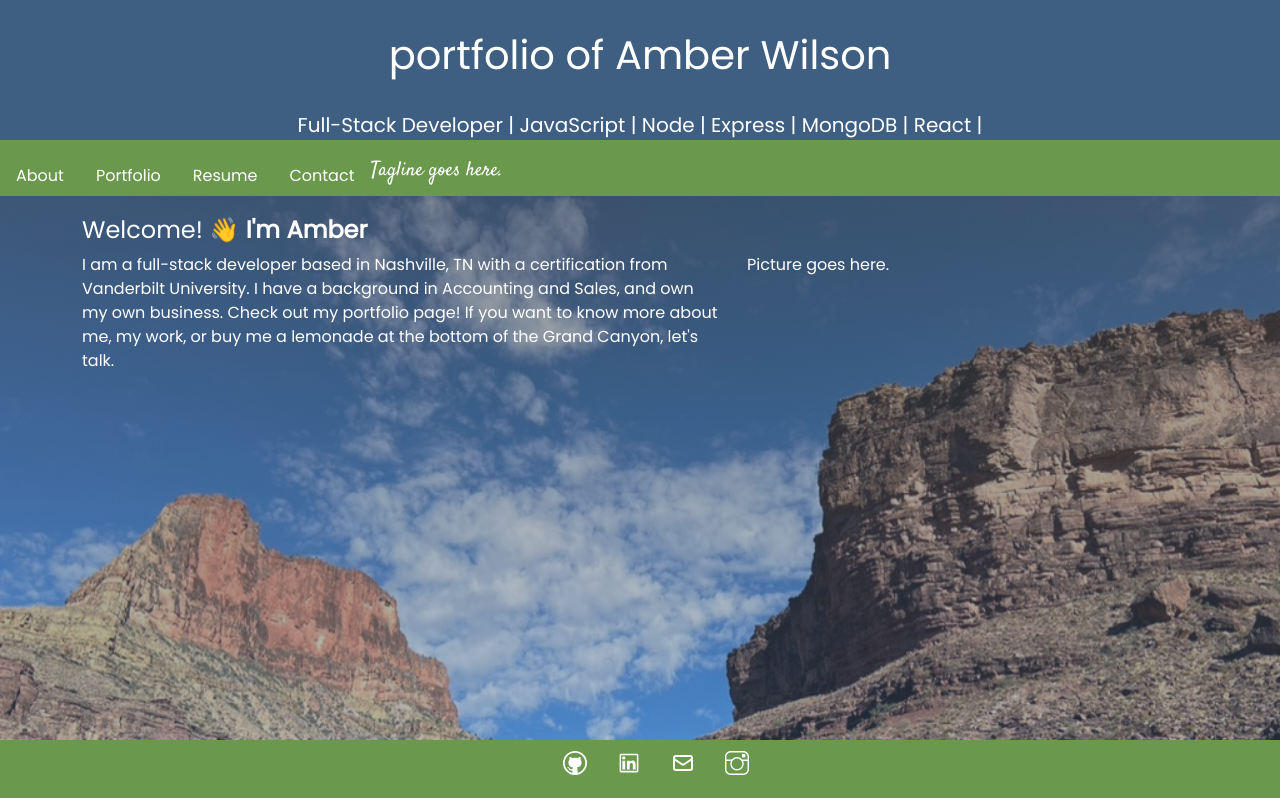
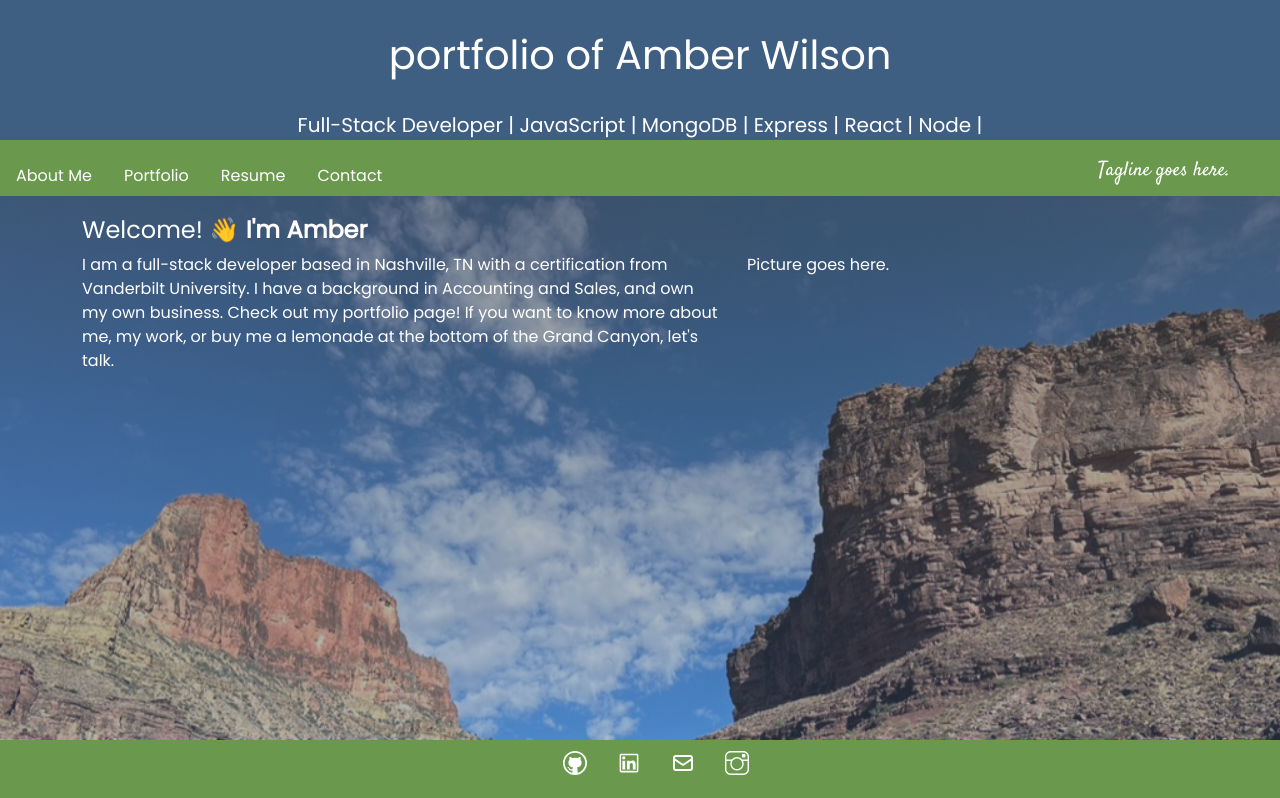
Before and after one commit to awil414/Portfolio, a React (Create React App) app: page / in a window 1280 px wide. Shown: the top 798 px of the page. Built offline with nearby package versions, Linux system fonts and the light colour scheme.

Commit message:
adding css to highlight portfolio sections upon hover

```diff
--- a/src/components/Header/Header.js
+++ b/src/components/Header/Header.js
@@ -38,7 +38,7 @@ function Header({setCurrentPage}) {
             <div style={styles.headerStyle} className='header'>
                 <span>
                     <h2 style={styles.headingStyle}>portfolio of Amber Wilson</h2>
-                    <p style={styles.skillsStyle}>Full-Stack Developer | JavaScript | Node | Express | MongoDB | React |</p>
+                    <p style={styles.skillsStyle}>Full-Stack Developer | JavaScript | MongoDB | Express | React | Node |</p>
                 </span></div>
             <Navbar  setCurrentPage={setCurrentPage}/>
         </div>
--- a/src/components/Navbar/index.js
+++ b/src/components/Navbar/index.js
@@ -3,6 +3,8 @@ import './style.css';
 
 function Navbar({ currentPage, setCurrentPage }) {
   return (
+    <div className='nav'>
+      <div className='left'>
         <ul className="nav nav-main">
           <li className="nav-item">
             <a
@@ -10,7 +12,7 @@ function Navbar({ currentPage, setCurrentPage }) {
               onClick={() => setCurrentPage('About')}
               className={currentPage === 'About' ? 'nav-link active' : 'nav-link'}
             >
-          About
+              About Me
             </a>
           </li>
           <li className="nav-item">
@@ -40,8 +42,14 @@ function Navbar({ currentPage, setCurrentPage }) {
               Contact
             </a>
           </li>
+        </ul>
+      </div>
+      <div className='right'>
+        <ul>
           <li className="nav-tagline">Tagline goes here.</li>
         </ul>
+      </div>
+    </div>
   );
 }
 
--- a/src/components/Navbar/style.css
+++ b/src/components/Navbar/style.css
@@ -1,11 +1,28 @@
+.nav {
+  overflow: hidden;
+  position: relative;
+  display: flex;
+}
+
 .nav-link {
   color: #fff !important;
 }
 
-/* How do I get tagline to the right? */
+ul {
+  list-style-type: none;
+}
+li a:hover {
+  transition: .5s ease;
+  color: #3e5e82 !important;
+}
+
+/* How do I get tagline to the right, but not bad looking on mobile and in-line with hrefs?? */
 .nav-tagline {
   font-family: Satisfy !important;
   font-size: 20px;
   color: white !important;
-  /* display: end; */
+  position: absolute;
+  right: 0;
+  text-align: right;
+  padding-right: 50px;
 }
```
Lines whose indentation alone changed are shown as unchanged.
